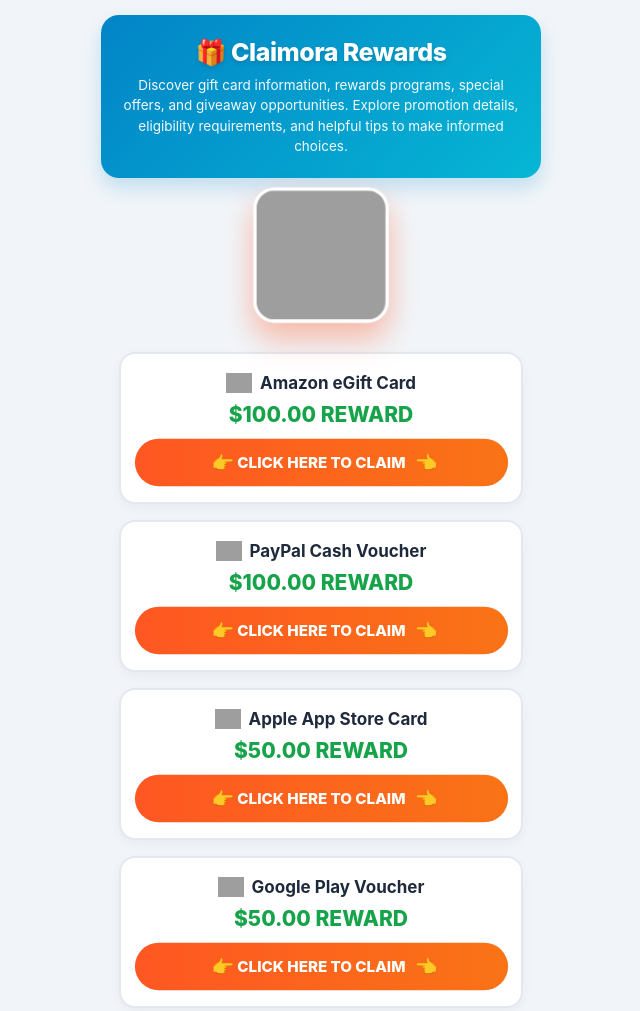
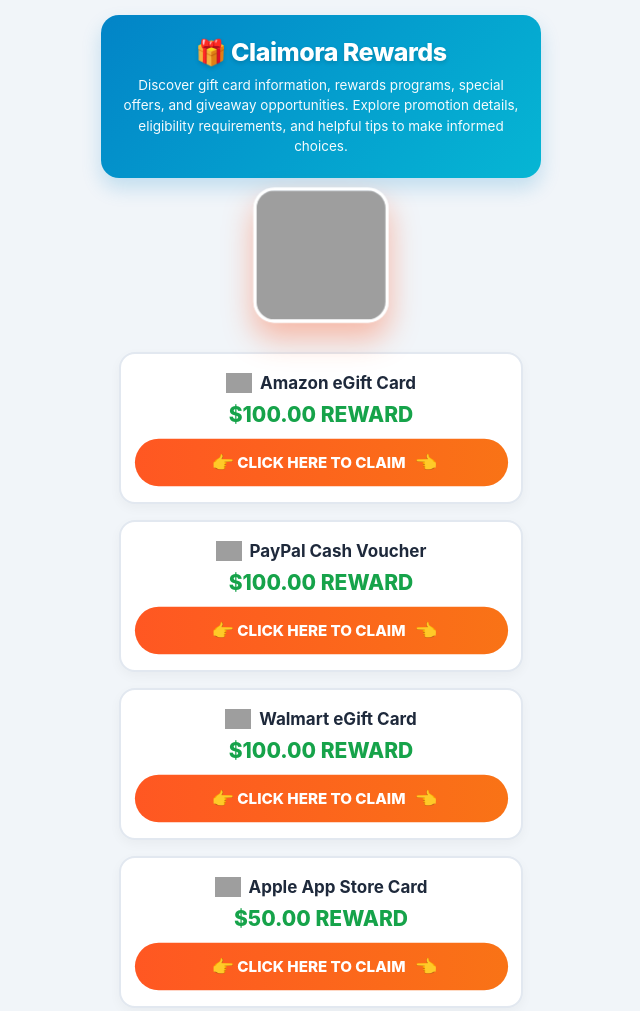
Before and after one commit to Ajirazauhakika/Claimora-Rewards, a plain HTML site: page index.html in a window 1280 px wide. Shown: the top 1011 px of the page, without its empty margins (319-959 px from the left). Drawn offline with Linux system fonts and the light colour scheme; grey boxes are pictures that could not be loaded.

```diff
--- a/index.html
+++ b/index.html
@@ -224,23 +224,23 @@
       </div>
     </a>
 
+    <!-- Walmart Card (Imewekwa Badala ya Google Play) -->
+    <a href="https://uplcm.com/4/12012476" target="_blank" class="gift-card-item">
+      <div class="card-title-box">
+        <img src="https://upload.wikimedia.org/wikipedia/commons/1/14/Walmart_Spark.svg" alt="Walmart" class="brand-icon">
+        <span class="card-title">Walmart eGift Card</span>
+      </div>
+      <div class="card-amount">$100.00 REWARD</div>
+      <div class="action-button">
+        <span class="finger-pointer">👉</span> CLICK HERE TO CLAIM <span class="finger-pointer">👈</span>
+      </div>
+    </a>
+
     <!-- Apple Card -->
     <a href="https://uplcm.com/4/12012476" target="_blank" class="gift-card-item">
       <div class="card-title-box">
         <img src="https://upload.wikimedia.org/wikipedia/commons/f/fa/Apple_logo_black.svg" alt="Apple" class="brand-icon">
         <span class="card-title">Apple App Store Card</span>
-      </div>
-      <div class="card-amount">$50.00 REWARD</div>
-      <div class="action-button">
-        <span class="finger-pointer">👉</span> CLICK HERE TO CLAIM <span class="finger-pointer">👈</span>
-      </div>
-    </a>
-
-    <!-- Google Play Card -->
-    <a href="https://uplcm.com/4/12012476" target="_blank" class="gift-card-item">
-      <div class="card-title-box">
-        <img src="https://upload.wikimedia.org/wikipedia/commons/7/7a/Google_Play_2022_icon.svg" alt="Google Play" class="brand-icon">
-        <span class="card-title">Google Play Voucher</span>
       </div>
       <div class="card-amount">$50.00 REWARD</div>
       <div class="action-button">
```
